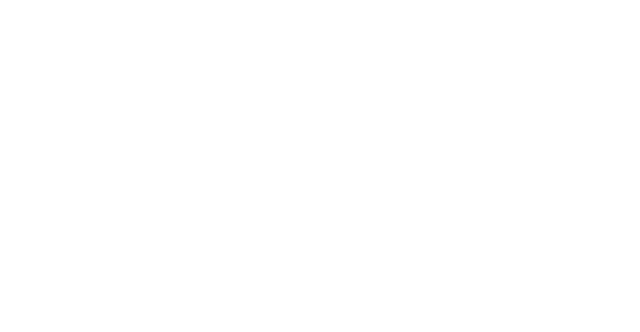
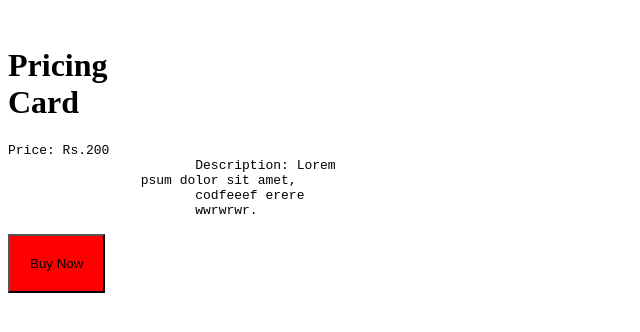
Before and after one commit to acciojob/pricing-card-shitalbhosle, a website: page main.html in a window 1280 px wide. Shown: the whole page, without its empty margins (0-640 px from the left). Drawn offline with Linux system fonts and the light colour scheme.

Commit message:
created a submission

```diff
--- a/main.html
+++ b/main.html
@@ -7,7 +7,17 @@
 </head>
 
 <body>
-	<!-- the entire body must be written by student -->
+	<div>
+		<img src="">
+		<h1>Pricing Card</h1>
+		<p><pre>Price: Rs.200
+			Description: Lorem
+		 psum dolor sit amet,
+			codfeeef erere
+			wwrwrwr.</pre><p>
+				<button>Buy Now</button>
+	</div>
+	<!-- the entire body mustont be written by student -->
     <script type="text/javascript" src="./script.js">
 </script>
 
--- a/styles.css
+++ b/styles.css
@@ -1 +1,15 @@
 /*  your css code here. If applicable */
+div{
+	hight:100px;
+	width:100px;
+	backgroundg-color:blue;
+	box-sadow
+	text-align:center;
+}
+button{
+	box-redius:50%;
+	background-color:red;
+	padding:20px;
+	box-redius:10px;
+
+}
```
